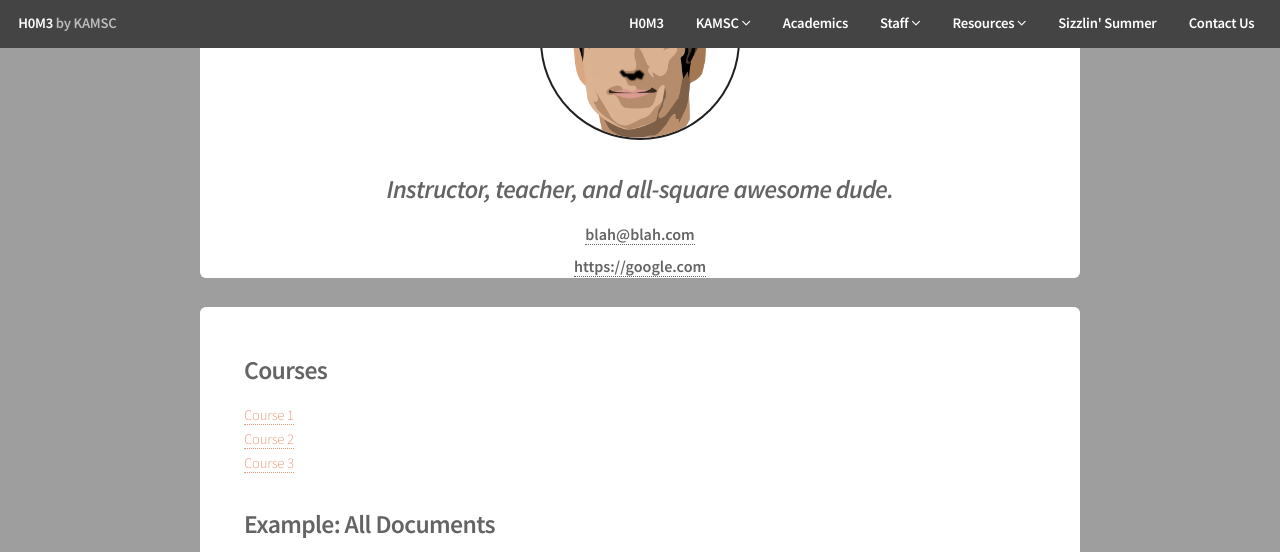
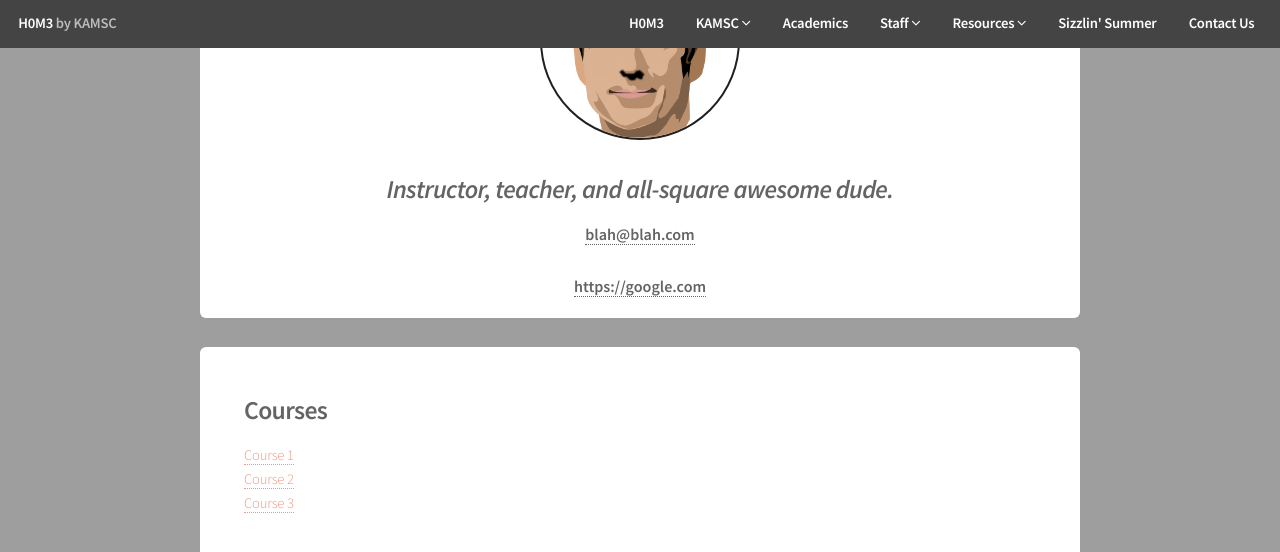
Before and after one commit to KAMSC/kamsc.github.io, a Jekyll site: the page built from staff/test-teacher-page.md, in a window 1280 px wide and 1400 px high, scrolled down 253 px. Shown: the top 552 px of the window. Built offline with Jekyll 4.4.1, drawn with Linux system fonts in a browser that asks for light colours; comment, search, counter and statistics services are not loaded; grey boxes are pictures that could not be loaded.

Commit message:
Changed header, main.css styles, added Dr. Tanoff image + page, and changed relative staff-pic image directory parsing.

```diff
--- a/_includes/header.html
+++ b/_includes/header.html
@@ -38,18 +38,18 @@
 		{% if page.staff-pic %}
 	    <center style="padding-bottom: 30px;">
 	        <div class="staff-pic">
-	            <img src="{{ page.staff-pic }}" alt="{{page.title}}'s Image">
+	            <img src="{{site.github.url}}/assets/images/{{ page.staff-pic }}" alt="{{page.title}}'s Image">
 	        </div>
 	    </center>
 	    {% endif %}
 		{% if page.quote %}
-			<i><h3>{{ page.quote }}</h3></i>
+			<i style="padding-bottom: 20px;"><h3>{{ page.quote }}</h3></i>
 		{% endif %}
 		{% if page.email %}
-			<h4><a href="mailto:{{ page.email }}">{{ page.email }}</a></h4>
+			<h4 style="padding-bottom: 20px;"><a href="mailto:{{ page.email }}">{{ page.email }}</a></h4>
 		{% endif %}
 		{% if page.link %}
-			<h4><a href="{{ page.link }}">{{ page.link }}</a></h4>
+			<h4 style="padding-bottom: 20px;"><a href="{{ page.link }}">{{ page.link }}</a></h4>
 		{% endif %}
 	</header>
 	<section class="box">
--- a/assets/css/main.css
+++ b/assets/css/main.css
@@ -3829,6 +3829,8 @@
 	{
 		width: auto;
 		height: 100%;
+		display:block;
+    	margin:auto;
 	}
 
 	.blockquote-bigbold
--- a/staff/test-teacher-page.md
+++ b/staff/test-teacher-page.md
@@ -1,7 +1,7 @@
 ---
 layout: page
 title:  Teacher 1
-staff-pic: /assets/images/staff/teacher1-pic.png
+staff-pic: staff/teacher1-pic.png
 quote: Instructor, teacher, and all-square awesome dude.
 email: blah@blah.com
 link: https://google.com
```
Also changed, not shown: staff/administrative/DrMichaelTanoff.md (added, +13 -0 lines), assets/images/staff/administrative/Dr. Michael Tanoff.jpg (added).
